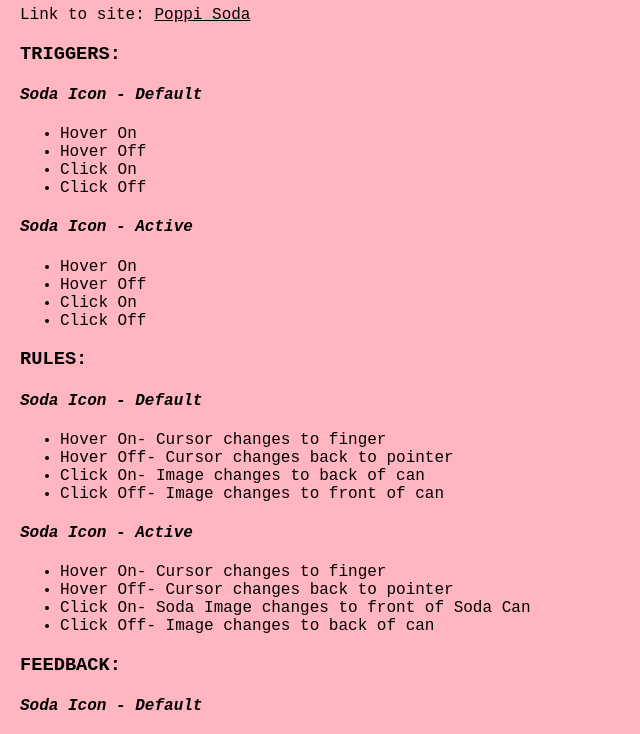
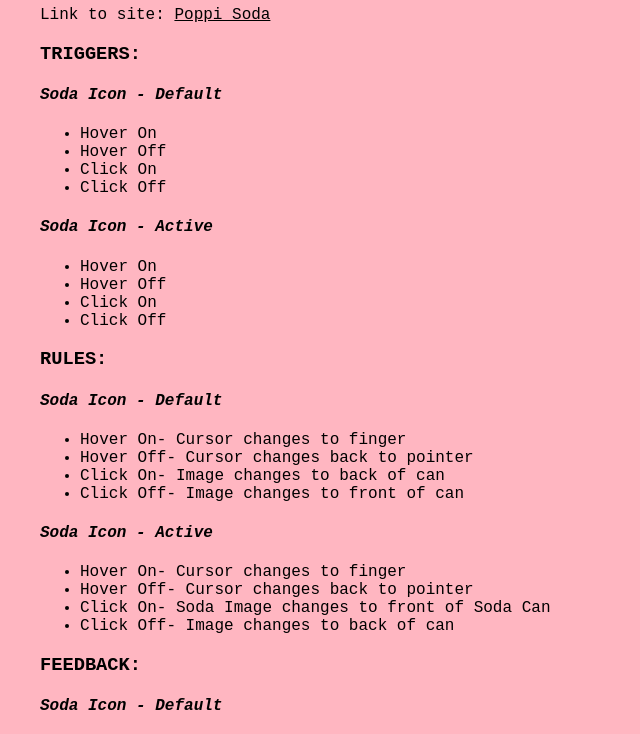
Before and after one commit to Omishac/idm241-oc86, a plain HTML site: page index.html in a window 1280 px wide. Shown: the part 74-808 px from the top of the page, without its empty margins (0-640 px from the left). Drawn offline with Linux system fonts and the light colour scheme.

Commit message:
Add files via upload

```diff
--- a/style.css
+++ b/style.css
@@ -2,7 +2,8 @@ body {
     font-family: 'Courier New', Courier, monospace;
     background-color: #FFB6C1;
     margin: 0;
-    padding-left: 20px;
+    padding-left: 40px; /* Increased left padding */
+    padding-right: 40px;
 }
 
 a {
```
